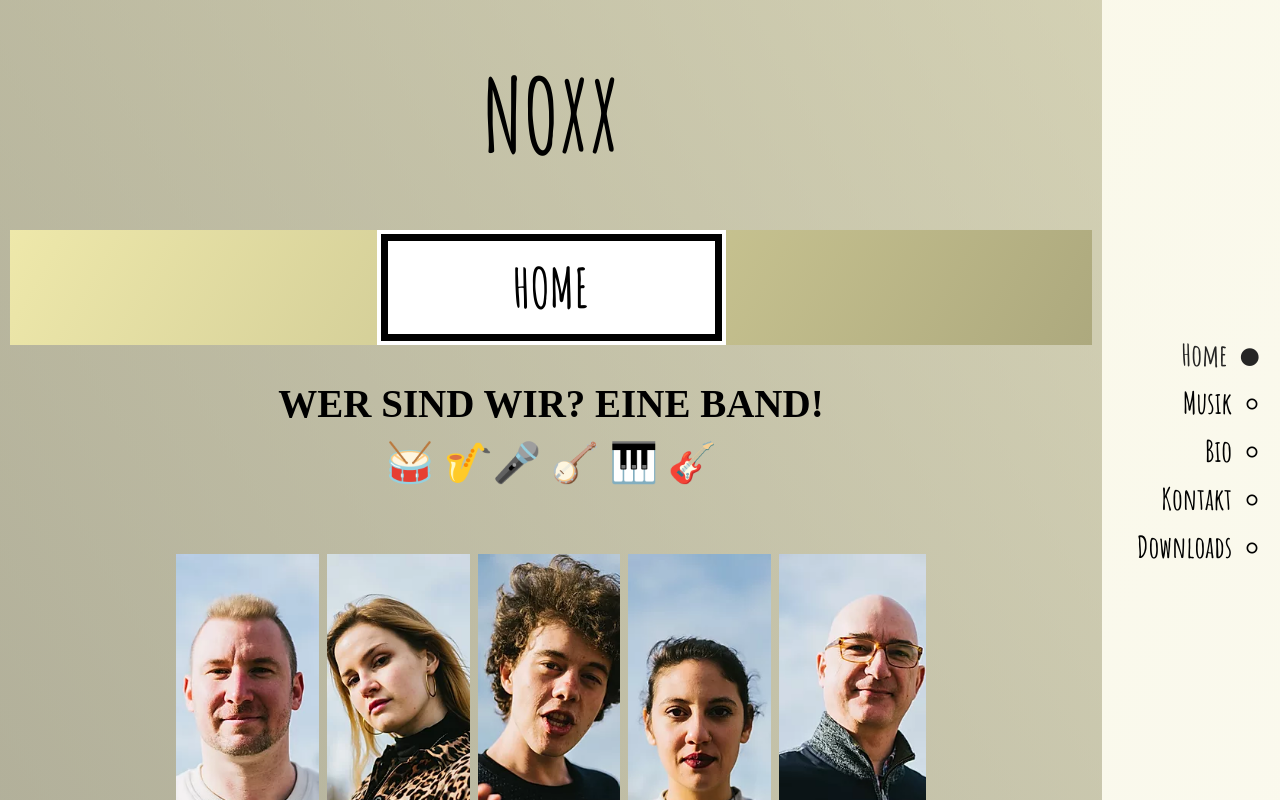
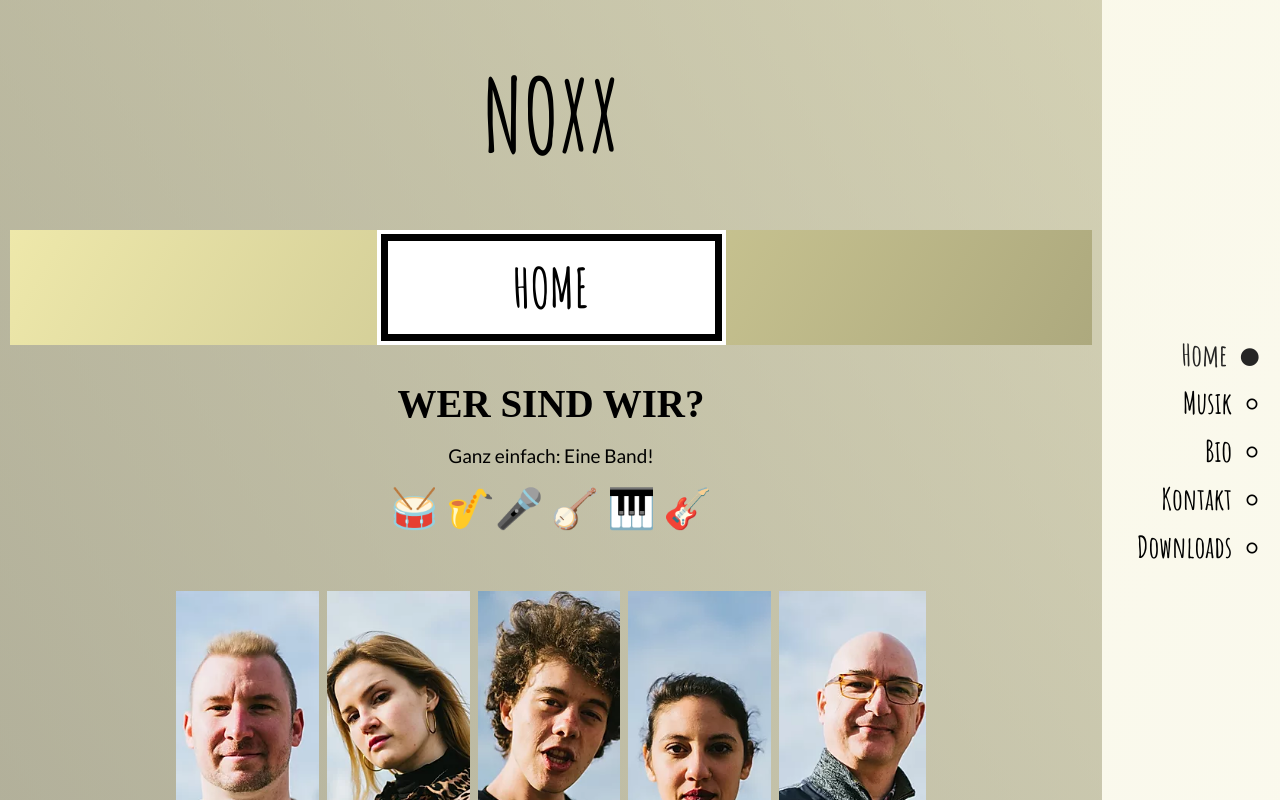
Before and after one commit to weeebr/noxx, a React (Create React App) app: page / in a window 1280 px wide. Shown: the top 800 px of the page. Built offline with nearby package versions, Linux system fonts and the light colour scheme; a web font is replaced by a local one.

Commit message:
change intro text & styles

```diff
--- a/src/pages/Home.js
+++ b/src/pages/Home.js
@@ -62,12 +62,15 @@ const Home = () => {
       <h1>NOXX</h1>
       <SectionTitle>Home</SectionTitle>
 
-      <h3>
-        Wer sind wir? Eine Band!
-        <span role="img" style={{ display: "block" }} aria-label="music-emoijs">
-          🥁 🎷🎤 🪕 🎹 🎸
-        </span>
-      </h3>
+      <h3>Wer sind wir?</h3>
+      <h4 style={{ fontWeight: "lighter" }}>Ganz einfach: Eine Band!</h4>
+      <span
+        role="img"
+        style={{ display: "block", fontSize: 39, marginTop: 8 }}
+        aria-label="music-emoijs"
+      >
+        🥁 🎷🎤 🪕 🎹 🎸
+      </span>
       <br />
       <MemberProfiles>
         {true && (
```
